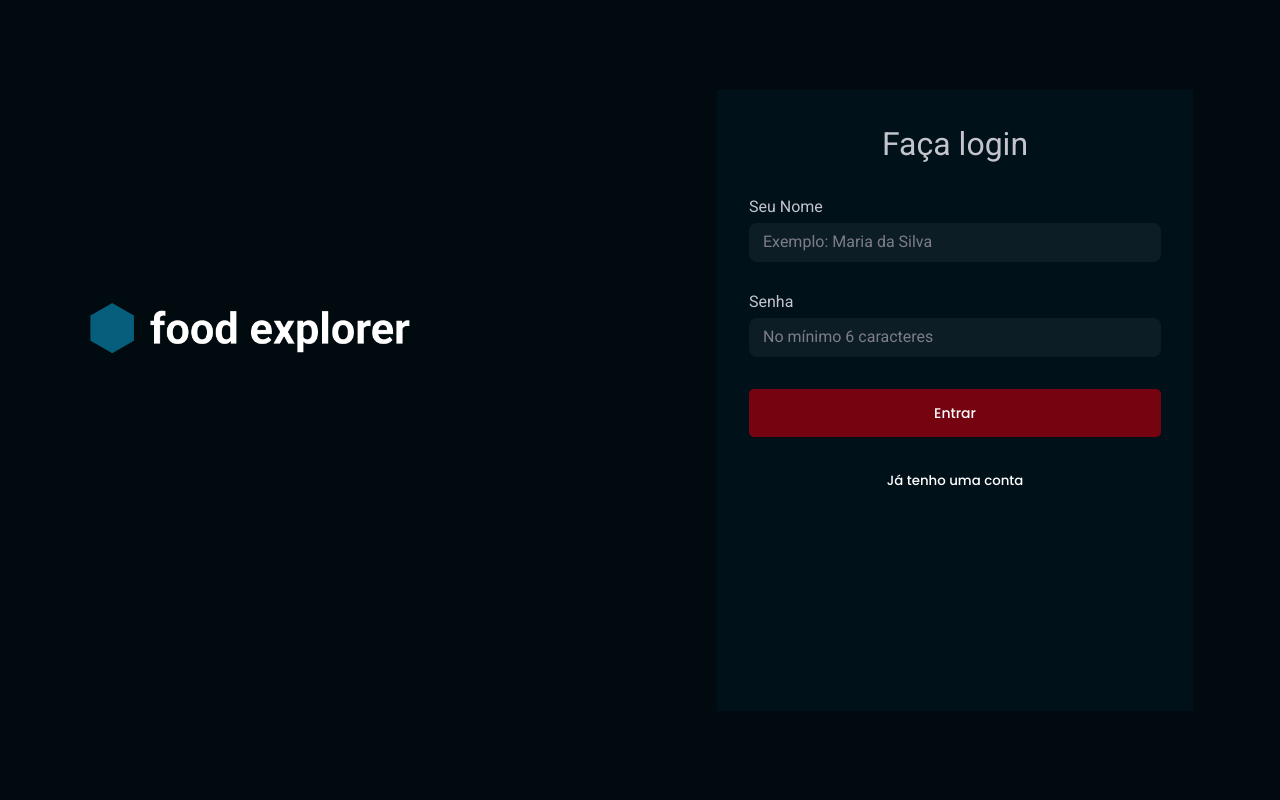
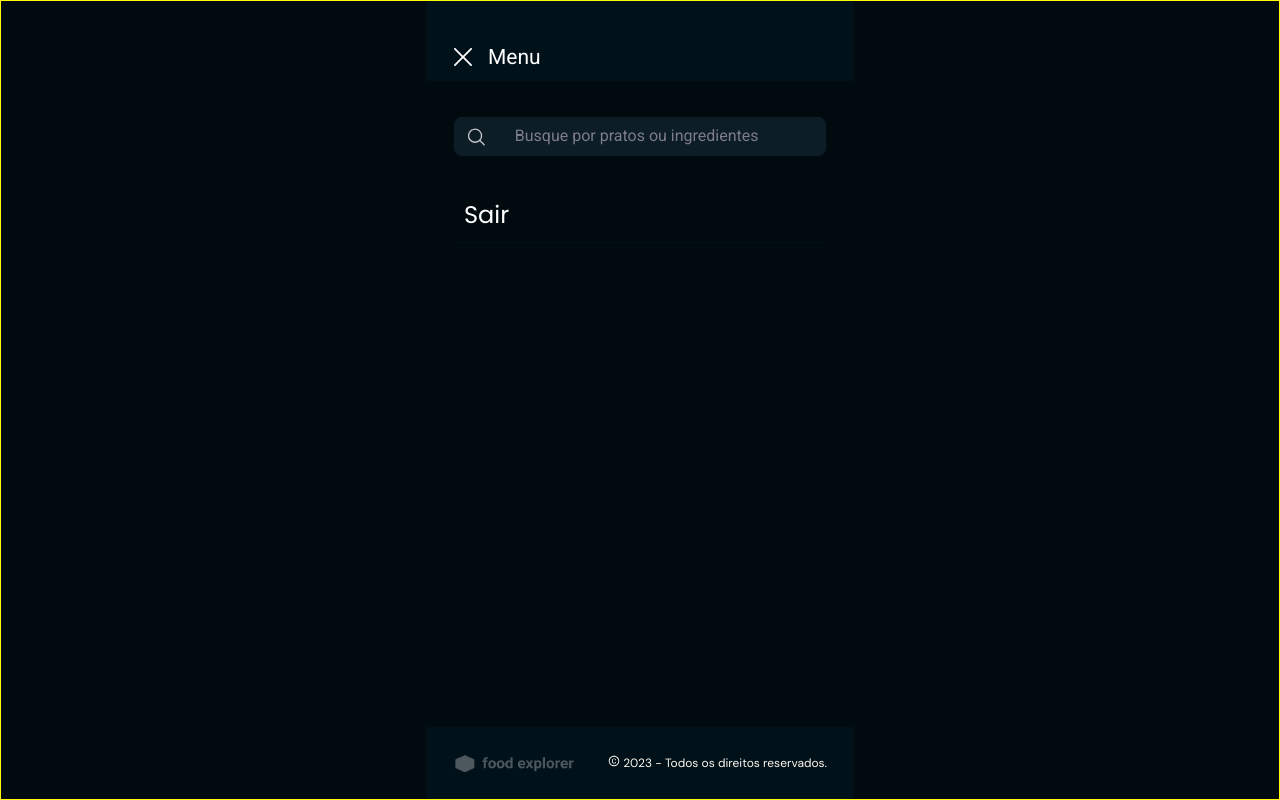
Before and after one commit to rovedabr/FrontEnd_FoodExplorer, a React (Vite) app: page / in a window 1280 px wide. Built offline with nearby package versions, Linux system fonts and the light colour scheme.

Commit message:
Página Menu - Style Ok

```diff
--- a/src/Components/ButtonText/index.jsx
+++ b/src/Components/ButtonText/index.jsx
@@ -6,7 +6,7 @@ export function ButtonText({ title, ...rest}) {
       type="button"
       {...rest}
     >
-      {title}
+      <span>{title}</span>
     </Container>
   )
 }
--- a/src/Components/ButtonText/styles.js
+++ b/src/Components/ButtonText/styles.js
@@ -2,7 +2,6 @@ import styled from "styled-components";
 
 export const Container = styled.button`
   width: 100%;
-  height: 2.4rem;
 
   display: flex;
   align-items: center;
@@ -17,4 +16,8 @@ export const Container = styled.button`
 
   color: ${({theme}) => theme.LIGHT.LIGHT_100};
 
+  > span {
+    padding: 1rem;
+  }
+
 `;
--- a/src/Components/Input/index.jsx
+++ b/src/Components/Input/index.jsx
@@ -1,9 +1,9 @@
 import { Container } from "./styles";
 
-export function Input({ icon, title, ...rest }) {
+export function Input({ icon: Icon, title, ...rest }) {
   return (
     <Container>
-      {icon}
+      {Icon && <Icon size={24} />}
       {title}
       <input {...rest}/>
     </Container>
--- a/src/Components/Input/styles.js
+++ b/src/Components/Input/styles.js
@@ -13,6 +13,11 @@ export const Container = styled.div`
   gap: 1.4rem;
 
   border-radius: 0.8rem;
+
+  > svg {
+    margin-left: 1.2rem;
+    color: ${({theme}) => theme.LIGHT.LIGHT_400};
+  }
 
   > input {
     width: 100%;
--- /dev/null
+++ b/src/Pages/Menu/index.jsx
@@ -0,0 +1,35 @@
+import { Container, MenuBar, Form } from "./styles";
+import { Footer } from "../../Components/Footer";
+import closeIcon from "../../assets/Icons/close.svg"
+import { Input } from "../../Components/Input"
+import { HiMagnifyingGlass } from "react-icons/hi2"
+import { ButtonText } from "../../Components/ButtonText"
+
+export function Menu() {
+  return (
+    <Container>
+      <MenuBar>
+        <div>
+          <img src={closeIcon} alt="ícone do botão fechar" />
+          <span>Menu</span>
+        </div>
+      </MenuBar>
+      <Form>
+        <Input
+          icon={HiMagnifyingGlass}
+          placeholder="Busque por pratos ou ingredientes"
+        >
+        </Input>
+
+        <ButtonText
+          title="Sair"
+        />
+
+      </Form>
+      <Footer>
+
+      </Footer>
+
+    </Container>
+  )
+}
--- /dev/null
+++ b/src/Pages/Menu/styles.js
@@ -0,0 +1,82 @@
+import styled from "styled-components";
+
+export const Container = styled.div`
+  width: 100%;
+  height: 100vh;
+
+  display: flex;
+  flex-direction: column;
+  align-items: center;
+  justify-content: center;
+
+  border: 1px solid yellow;
+
+  > footer {
+    width: 42.8rem;
+    height: 7.7rem;
+
+    padding: 2.7rem;
+  }
+
+  > footer img {
+    width: 14.3rem;
+    height: 1.8rem;
+  }
+`;
+
+export const MenuBar = styled.div`
+  width: 42.8rem;
+  height: 11.4rem;
+
+  display: flex;
+  flex-direction: column;
+  align-items: flex-start;
+  justify-content: center;
+
+  background-color: ${({theme}) => theme.DARK.DARK_700};
+
+  font-family: 'Roboto', sans-serif;
+  font-size: 2.1rem;
+  line-height: 2.5rem;
+  font-weight: 400;
+
+  color: ${({theme}) => theme.LIGHT.LIGHT_100};
+
+  > div {
+    width: 37.2rem;
+    height: 3.4rem;
+
+    display: flex;
+    flex-direction: row;
+    align-items: center;
+    justify-content: flex-start;
+
+    padding: 5.6rem 2.8rem 2.4rem 2.8rem;
+  }
+
+  > div img {
+    width: 1.8rem;
+    height: 1.8rem;
+    margin-right: 1.6rem;
+  }
+`;
+
+export const Form = styled.div`
+  width: 42.8rem;
+  height: 117.7rem;
+
+  padding: 3.6rem 2.8rem 1.4rem 2.8rem;
+
+  > button {
+    display: flex;
+    justify-content: flex-start;
+
+    font-size: 2.4rem;
+    line-height: 3.4rem;
+    font-weight: 300;
+    text-align: left;
+
+    border-bottom: 1px solid ${({theme}) => theme.DARK.DARK_700};
+  }
+
+`;
--- a/src/Pages/SignIn/styles.js
+++ b/src/Pages/SignIn/styles.js
@@ -20,15 +20,9 @@ export const Content = styled.div`
   justify-content: center;
   align-items: center;
 
-  //------------------------------
-
   > main h1 {
     display: none;
-    color: red;
   }
-
-
-  //-----------------------------
 
   > main div .input-wrapper,
     main div button,
@@ -52,7 +46,7 @@ export const Content = styled.div`
     margin-bottom: 0.8rem;
   }
 
-  @media screen and (min-width: 1000px){
+  @media screen and (min-width: 1280px){
     width: 112rem;
     height: 88rem;
 
@@ -92,11 +86,12 @@ export const Form = styled.div`
 
   background: transparent;
 
-  @media screen and (min-width: 1000px){
+  @media screen and (min-width: 1280px){
     width: 47.6rem;
     height: 62.1rem;
 
     padding: 3.2rem;
+    border-radius: 1.6rem;
 
     background-color: ${({theme}) => theme.DARK.DARK_700};
 
--- a/src/Pages/SignUp/styles.js
+++ b/src/Pages/SignUp/styles.js
@@ -47,7 +47,7 @@ export const Content = styled.div`
     margin-bottom: 0.8rem;
   }
 
-  @media screen and (min-width: 1000px){
+  @media screen and (min-width: 1280px){
     width: 112rem;
     height: 88rem;
 
@@ -87,11 +87,13 @@ export const Form = styled.div`
 
   background: transparent;
 
-  @media screen and (min-width: 1000px){
+
+  @media screen and (min-width: 1280px){
     width: 47.6rem;
     height: 62.1rem;
 
     padding: 3.2rem;
+    border-radius: 1.6rem;
 
     background-color: ${({theme}) => theme.DARK.DARK_700};
 
--- a/src/main.jsx
+++ b/src/main.jsx
@@ -1,6 +1,6 @@
 import React from 'react'
 import ReactDOM from 'react-dom/client'
-import { SignIn } from './Pages/SignIn'
+import { Menu } from './Pages/Menu'
 import theme from './Styles/theme'
 import GlobalStyles from "./Styles/global"
 import { ThemeProvider } from 'styled-components'
@@ -8,7 +8,7 @@ import { ThemeProvider } from 'styled-components'
 ReactDOM.createRoot(document.getElementById('root')).render(
   <React.StrictMode>
     <ThemeProvider theme={theme}>
-        <SignIn />
+        <Menu />
       <GlobalStyles/>
     </ThemeProvider>
   </React.StrictMode>,
```
Also changed, not shown: src/Styles/breakpoints.js (deleted, +0 -7 lines), src/assets/brandGray.png (added).
